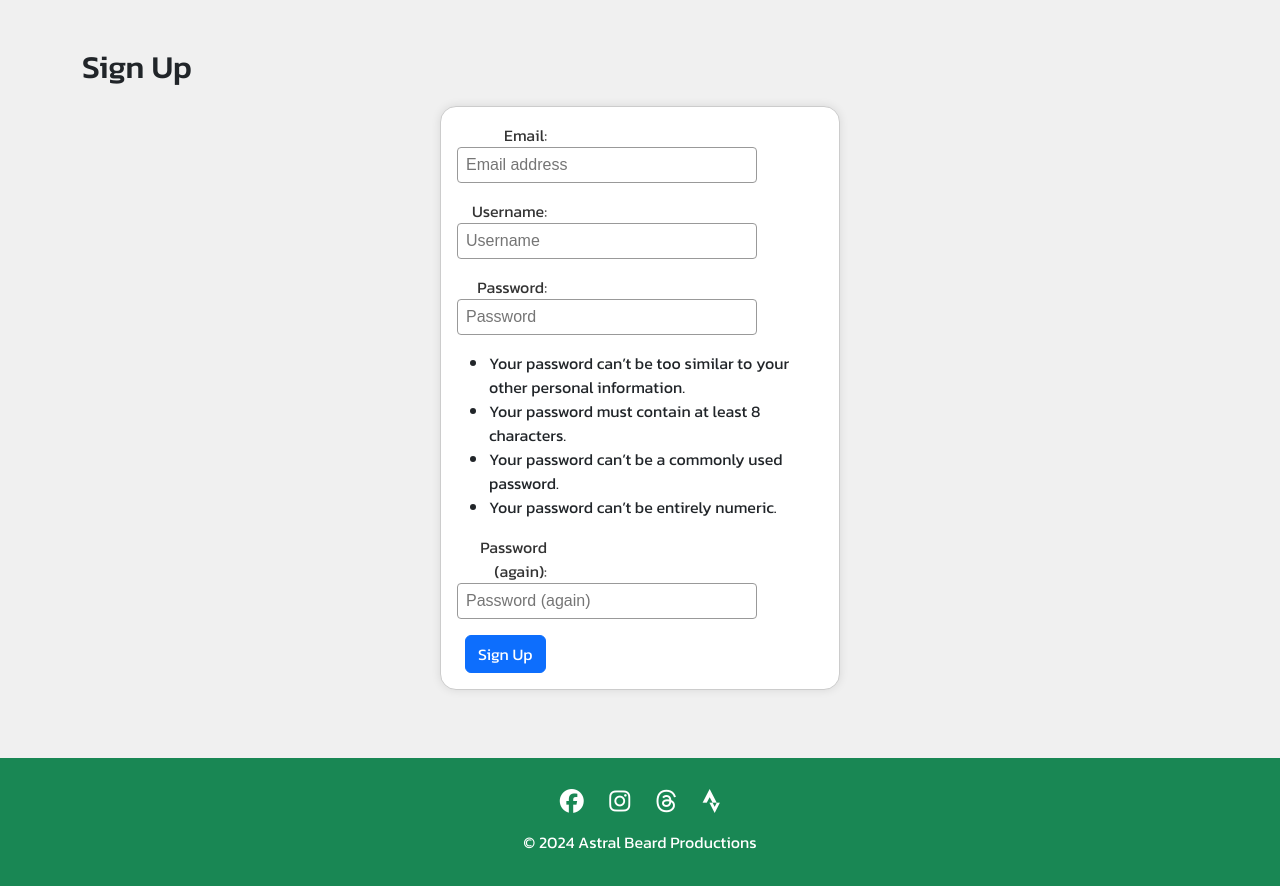
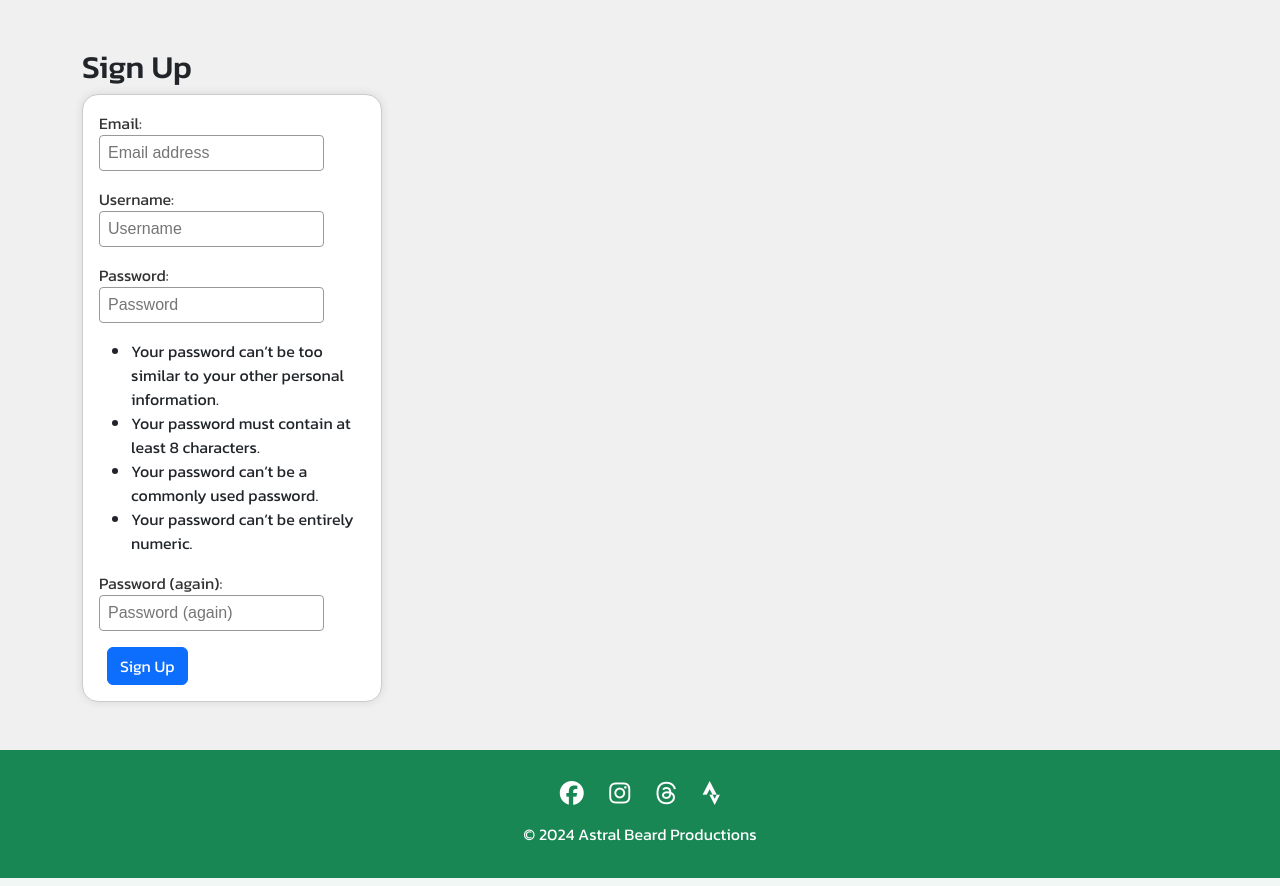
Before and after one commit to BrianMcConway/brendan-doyle-running-club, a Django app: page /account/signup/ in a window 1280 px wide. Shown: the part 144-1030 px from the top of the page. Run offline with Django 5.2, Linux system fonts and the light colour scheme; some libraries are stand-ins or nearby versions.

Commit message:
Edit form style and header font color.

```diff
--- a/running_club/settings.py
+++ b/running_club/settings.py
@@ -27,7 +27,7 @@ BASE_DIR = Path(__file__).resolve().parent.parent
 SECRET_KEY = os.environ.get('SECRET_KEY')
 
 # SECURITY WARNING: don't run with debug turned on in production!
-DEBUG = False
+DEBUG = True
 
 ALLOWED_HOSTS = ['8000-brianmcconw-brendandoyl-6erdwlly20g.ws.codeinstitute-ide.net','.herokuapp.com',]
 
--- a/static/css/style.css
+++ b/static/css/style.css
@@ -38,7 +38,7 @@ h1 {
 
 p {
     font-family: Kanit, sans-serif;
-    color: #ffffff;
+    color: #ffff;
 }
 
 main {
@@ -70,8 +70,8 @@ footer {
 
 /* Form styles */
 form {
-    max-width: 400px;
-    margin: 20px auto;
+    width: 300px;
+    max-width: 90%;
     padding: 1em;
     background: #fff;
     border: 1px solid #ccc;
@@ -85,13 +85,13 @@ form div + div {
 
 label {
     display: inline-block;
-    width: 90px;
-    text-align: right;
+    width: 90%;
+    text-align: left;
     color: #333;
 }
 input, textarea {
     font: 1em sans-serif;
-    width: 300px;
+    max-width: 100%;
     box-sizing: border-box;
     border: 1px solid #999;
     padding: 0.5em;
@@ -108,7 +108,7 @@ textarea {
 }
 
 .button {
-    padding-left: 90px; /* same size as the label elements */
+    padding-left: 90px;
 }
 
 button {
```
